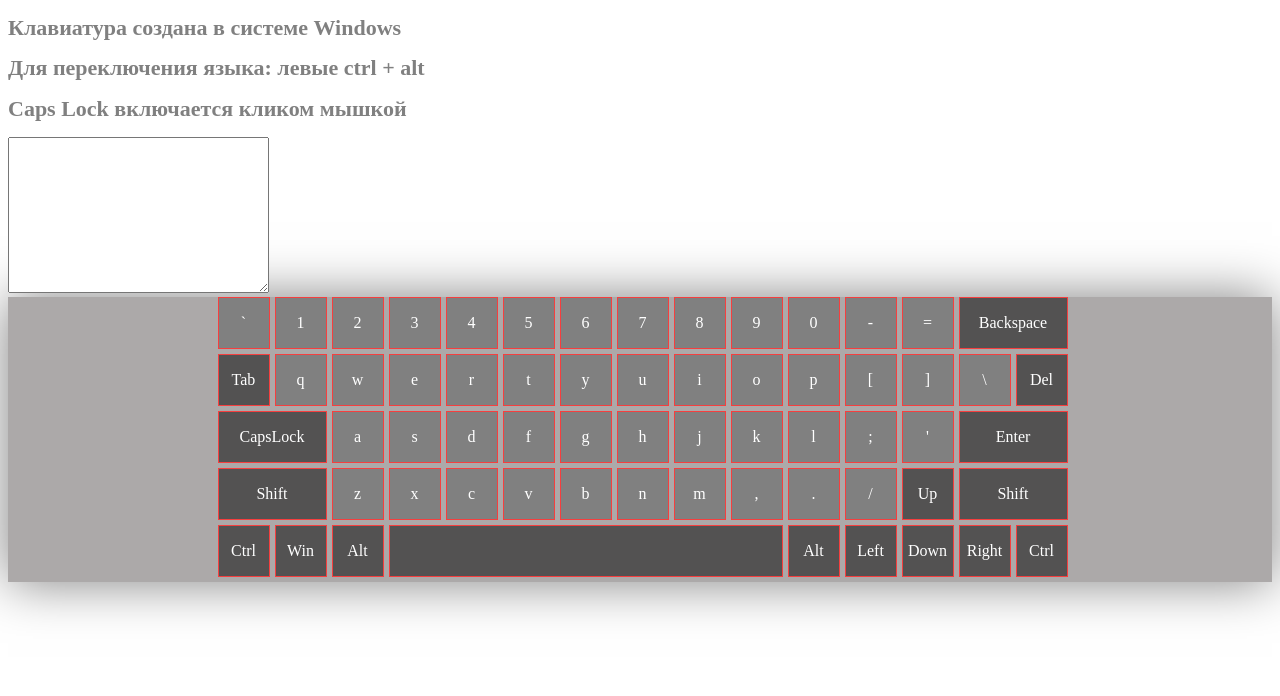
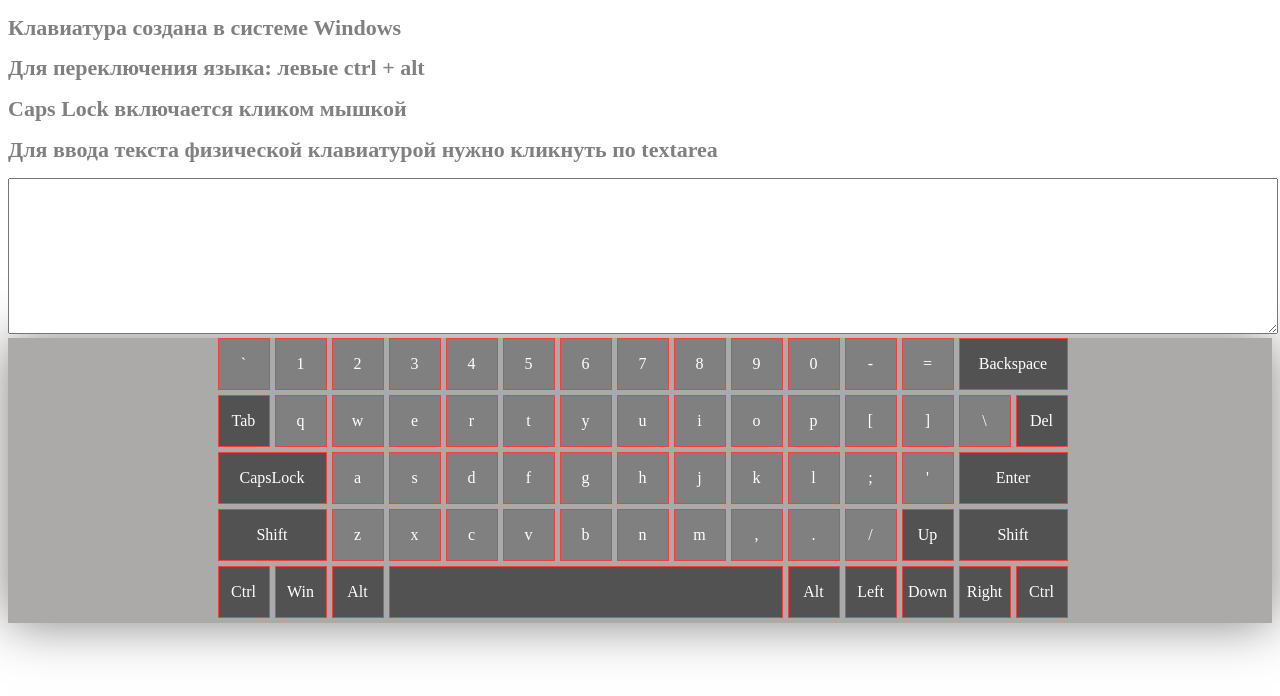
Before and after one commit to HEGGIX/virtual-keyboard, a website: page index.html in a window 1280 px wide. Drawn offline with Linux system fonts and the light colour scheme.

Commit message:
refactor: add style textarea

```diff
--- a/index.html
+++ b/index.html
@@ -11,6 +11,7 @@
     <h1>Клавиатура создана в системе Windows</h1>
     <h1>Для переключения языка: левые ctrl + alt</h1>
     <h1>Caps Lock включается кликом мышкой</h1>
+    <h1>Для ввода текста физической клавиатурой нужно кликнуть по textarea</h1>
     <textarea name="" id="textarea" cols="30" rows="10"></textarea>
 <script src="script.js"></script>
 </body>
--- a/style.css
+++ b/style.css
@@ -1,6 +1,10 @@
 h1{
     font-size: 22px;
     color: gray;
+}
+
+textarea {
+    width: 100%;
 }
 
 .container {
```
